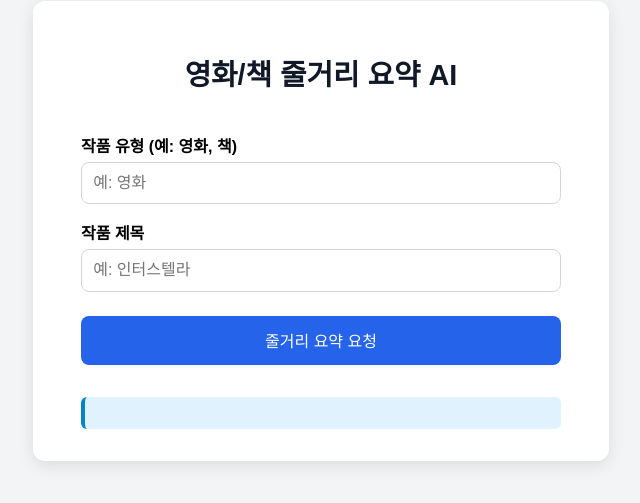
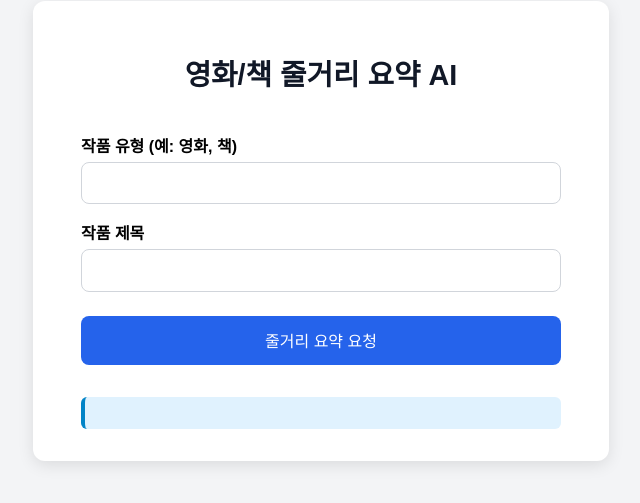
Before and after one commit to sh11nyoun9/summary-ai, a plain HTML site: page index.html in a window 1280 px wide. Shown: the part 169-672 px from the top of the page, without its empty margins (319-959 px from the left). Drawn offline with Linux system fonts and the light colour scheme.

Commit message:
Update index.html

```diff
--- a/index.html
+++ b/index.html
@@ -11,10 +11,10 @@
       <h1>영화/책 줄거리 요약 AI</h1>
       <form id="summary-form">
         <label for="type">작품 유형 (예: 영화, 책)</label>
-        <input type="text" id="type" name="type" placeholder="예: 영화" required />
+        <input type="text" id="type" name="type" required />
 
         <label for="title">작품 제목</label>
-        <input type="text" id="title" name="title" placeholder="예: 인터스텔라" required />
+        <input type="text" id="title" name="title" required />
 
         <button type="submit">줄거리 요약 요청</button>
       </form>
```
